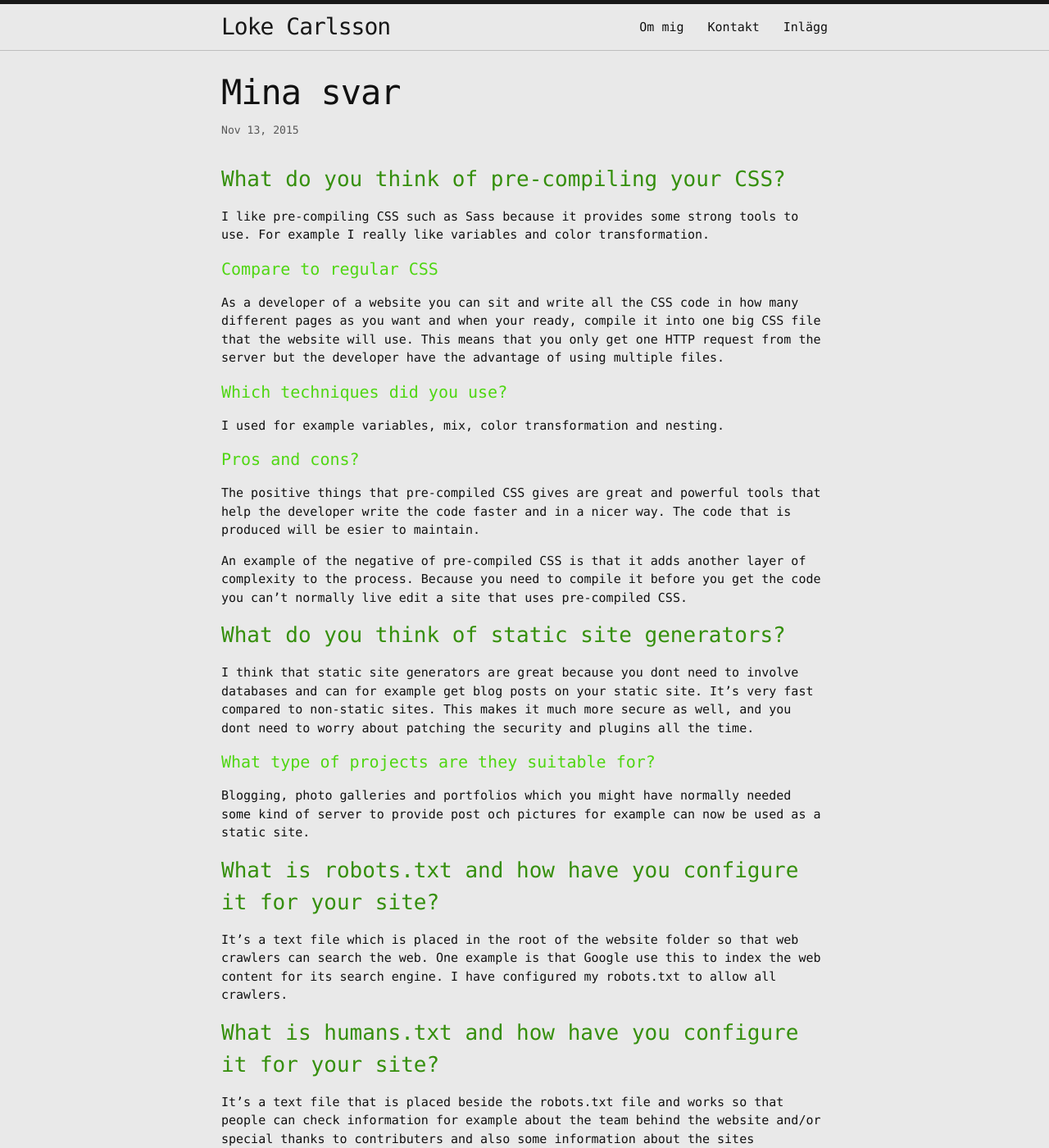
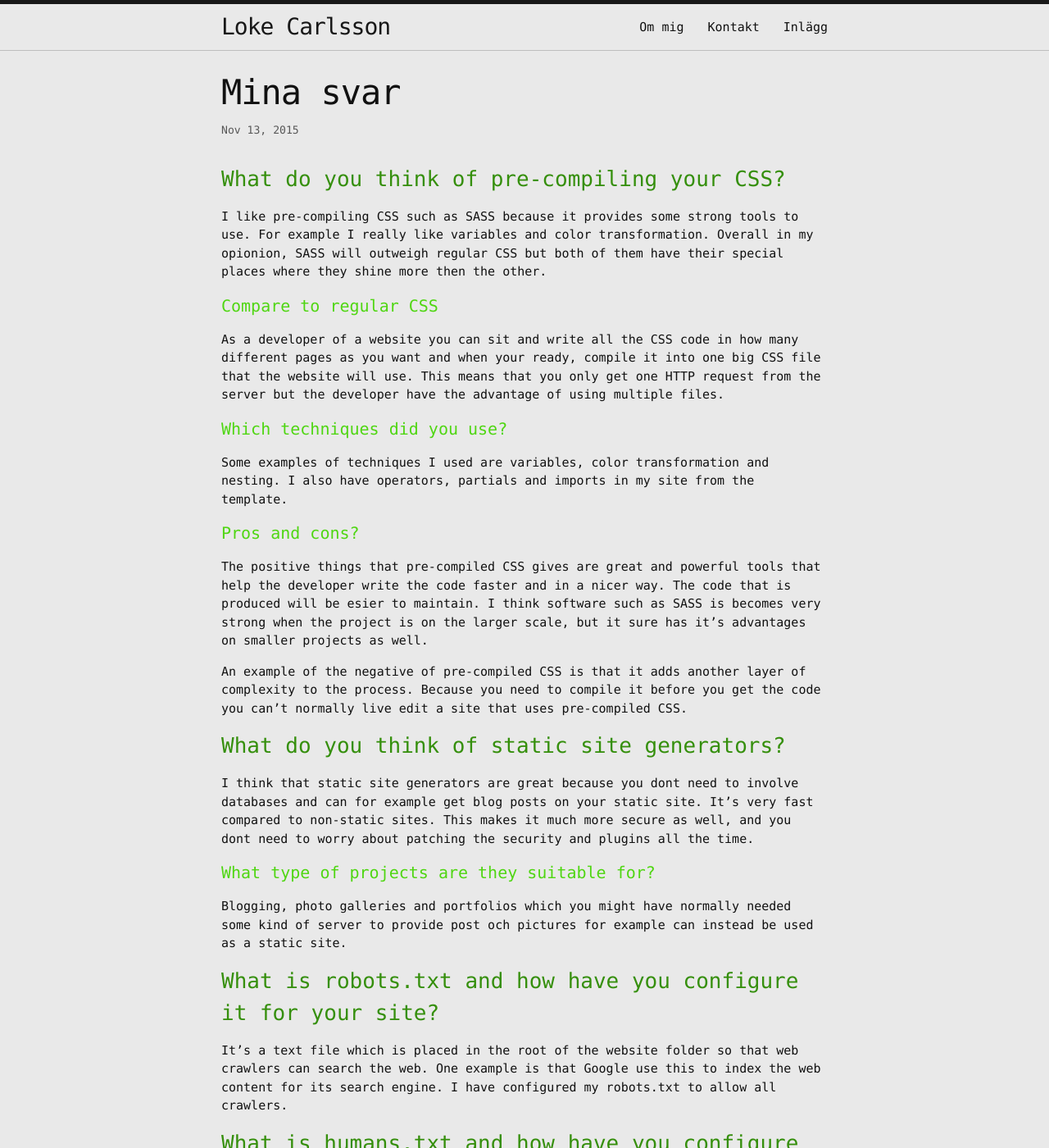
Before and after one commit to LokeCarlsson/lokecarlsson.github.io, a Jekyll site: the page built from _posts/2015-11-13-Svar.markdown, in a window 1280 px wide and 1400 px high. Shown: the whole window at 82% size. Built offline with Jekyll 4.4.1, drawn with Linux system fonts in a browser that asks for light colours; comment, search, counter and statistics services are not loaded.

Commit message:
Added more comments to the blog post

```diff
--- a/_layouts/post.html
+++ b/_layouts/post.html
@@ -13,3 +13,27 @@
   </article>
 
 </div>
+
+<br>
+<div id="disqus_thread"></div>
+<script>
+/**
+* RECOMMENDED CONFIGURATION VARIABLES: EDIT AND UNCOMMENT THE SECTION BELOW TO INSERT DYNAMIC VALUES FROM YOUR PLATFORM OR CMS.
+* LEARN WHY DEFINING THESE VARIABLES IS IMPORTANT: https://disqus.com/admin/universalcode/#configuration-variables
+*/
+/*
+var disqus_config = function () {
+this.page.url = PAGE_URL; // Replace PAGE_URL with your page's canonical URL variable
+this.page.identifier = PAGE_IDENTIFIER; // Replace PAGE_IDENTIFIER with your page's unique identifier variable
+};
+*/
+(function() { // DON'T EDIT BELOW THIS LINE
+var d = document, s = d.createElement('script');
+
+s.src = '//lokecarlsson.disqus.com/embed.js';
+
+s.setAttribute('data-timestamp', +new Date());
+(d.head || d.body).appendChild(s);
+})();
+</script>
+<noscript>Please enable JavaScript to view the <a href="https://disqus.com/?ref_noscript" rel="nofollow">comments powered by Disqus.</a></noscript>
--- a/_posts/2015-11-13-Svar.markdown
+++ b/_posts/2015-11-13-Svar.markdown
@@ -6,16 +6,16 @@
 ---
 
 ### What do you think of pre-compiling your CSS?
-I like pre-compiling CSS such as Sass because it provides some strong tools to use. For example I really like variables and color transformation.
+I like pre-compiling CSS such as SASS because it provides some strong tools to use. For example I really like variables and color transformation. Overall in my opionion, SASS will outweigh regular CSS but both of them have their special places where they shine more then the other.
 
 #### Compare to regular CSS
 As a developer of a website you can sit and write all the CSS code in how many different pages as you want and when your ready, compile it into one big CSS file that the website will use. This means that you only get one HTTP request from the server but the developer have the advantage of using multiple files.
 
 #### Which techniques did you use?
-I used for example variables, mix, color transformation and nesting.
+Some examples of techniques I used are variables, color transformation and nesting. I also have operators, partials and imports in my site from the template.
 
 #### Pros and cons?
-The positive things that pre-compiled CSS gives are great and powerful tools that help the developer write the code faster and in a nicer way. The code that is produced will be esier to maintain.
+The positive things that pre-compiled CSS gives are great and powerful tools that help the developer write the code faster and in a nicer way. The code that is produced will be esier to maintain. I think software such as SASS is becomes very strong when the project is on the larger scale, but it sure has it's advantages on smaller projects as well.
 
 An example of the negative of pre-compiled CSS is that it adds another layer of complexity to the process. Because you need to compile it before you get the code you can't normally live edit a site that uses pre-compiled CSS.
 
@@ -23,7 +23,7 @@
 I think that static site generators are great because you dont need to involve databases and can for example get blog posts on your static site. It's very fast compared to non-static sites. This makes it much more secure as well, and you dont need to worry about patching the security and plugins all the time.
 
 #### What type of projects are they suitable for?
-Blogging, photo galleries and portfolios which you might have normally needed some kind of server to provide post och pictures for example can now be used as a static site.
+Blogging, photo galleries and portfolios which you might have normally needed some kind of server to provide post och pictures for example can instead be used as a static site.
 
 ### What is robots.txt and how have you configure it for your site?
 It's a text file which is placed in the root of the website folder so that web crawlers can search the web. One example is that Google use this to index the web content for its search engine. I have configured my robots.txt to allow all crawlers.
```
Also changed, not shown: posts.html (+0 -24 lines), _sass/_contact.scss (deleted).
